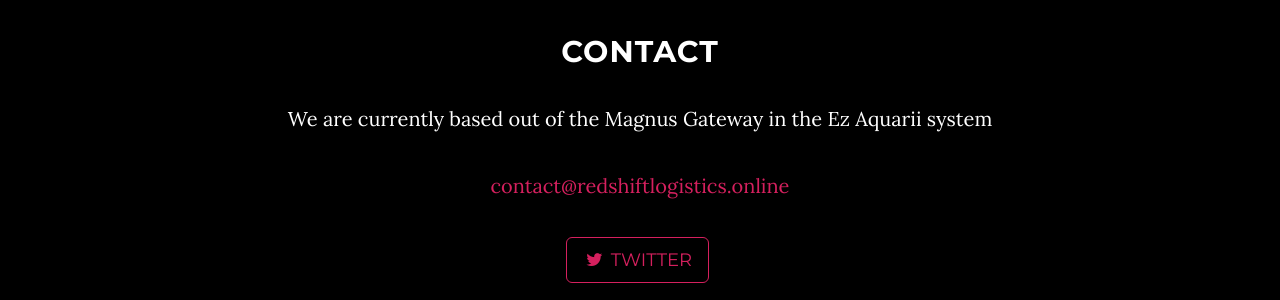
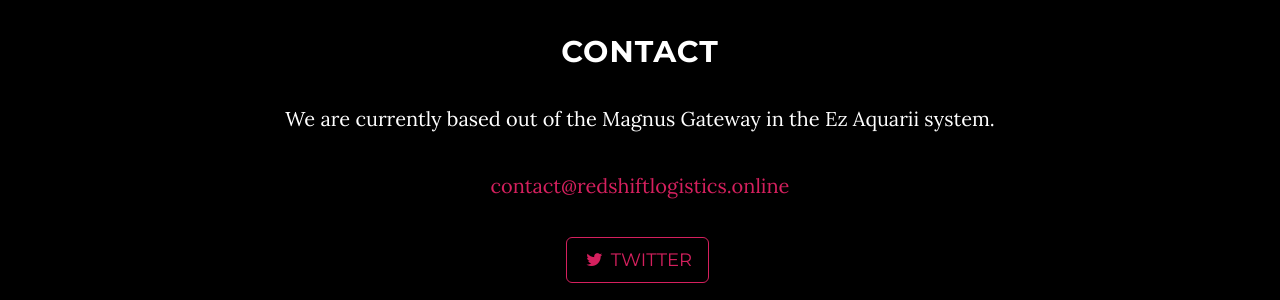
Before and after one commit to redshiftlogistics/redshiftlogistics.github.io, a Jekyll site: the page built from index.html, in a window 1280 px wide and 900 px high, scrolled down 1684 px. Shown: the part 460-760 px from the top of the window. Built offline with Jekyll 4.4.1, drawn with Linux system fonts in a browser that asks for light colours.

```diff
--- a/_includes/contact.html
+++ b/_includes/contact.html
@@ -3,7 +3,7 @@
         <div class="row">
             <div class="col-lg-8 col-lg-offset-2">
                 <h2>Contact</h2>
-                <p>We are currently based out of the Magnus Gateway in the Ez Aquarii system</p>
+                <p>We are currently based out of the Magnus Gateway in the Ez Aquarii system.</p>
                 <p><a href="mailto:{{ site.email }}">{{ site.email }}</a>
                 </p>
                 <ul class="list-inline banner-social-buttons">
```
